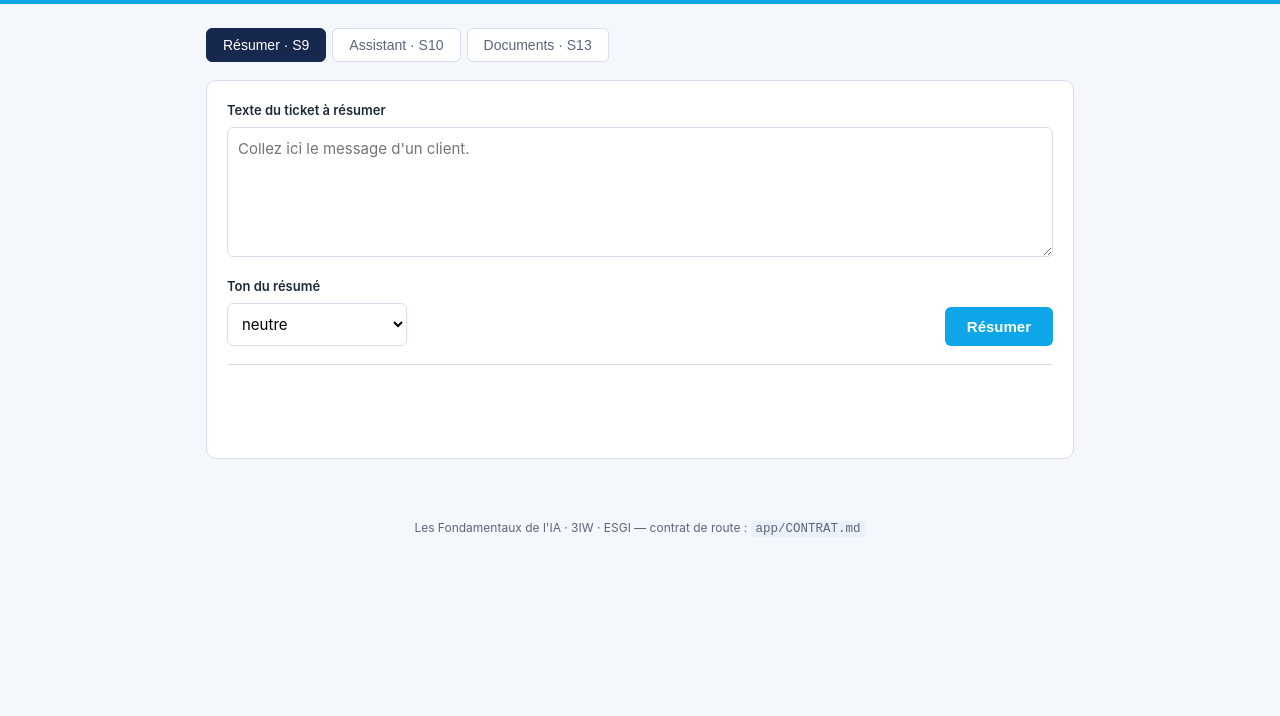
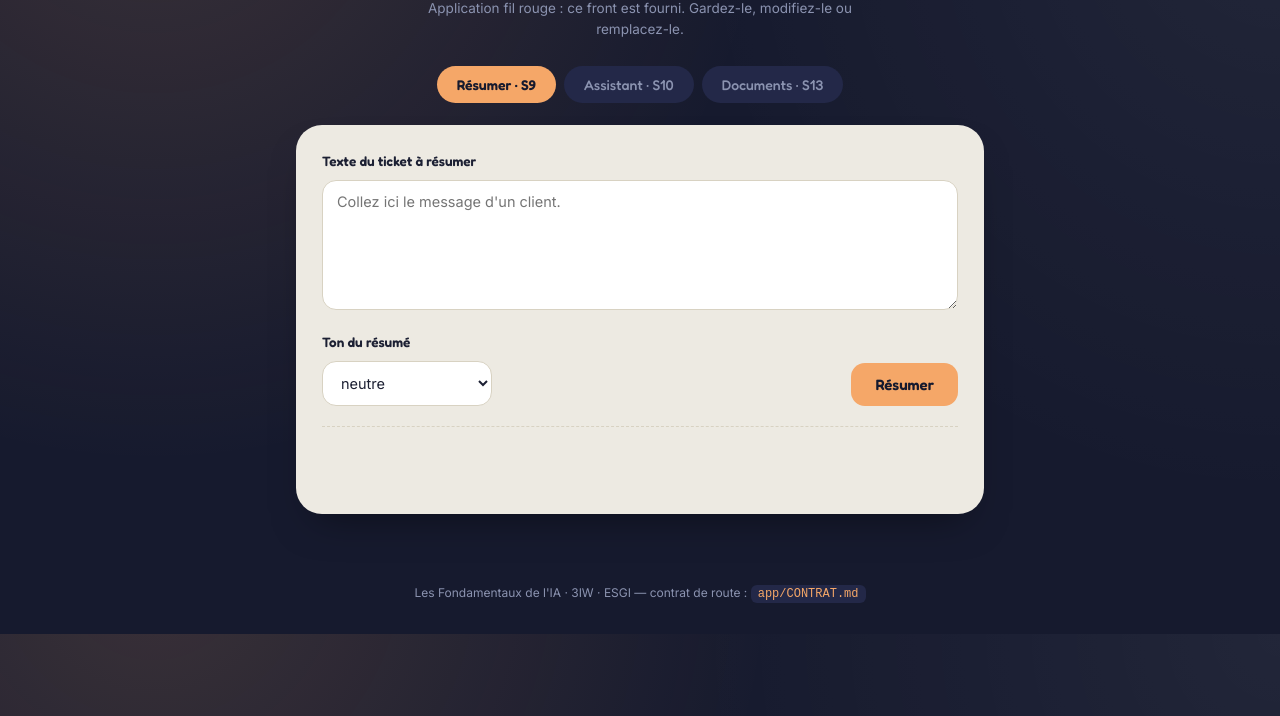
Before and after one commit to Nacruw/cours-ia-3iw-tp, a plain HTML site: page app/front/index.html in a window 1280 px wide. Shown: the part 84-800 px from the top of the page. Drawn offline with Linux system fonts and the light colour scheme.

Commit message:
UI update

```diff
--- a/app/front/index.html
+++ b/app/front/index.html
@@ -4,79 +4,224 @@
 <meta charset="utf-8">
 <meta name="viewport" content="width=device-width, initial-scale=1">
 <title>Assistant support : application fil rouge</title>
+<link rel="preconnect" href="https://fonts.googleapis.com">
+<link rel="preconnect" href="https://fonts.gstatic.com" crossorigin>
+<link href="https://fonts.googleapis.com/css2?family=Fredoka:wght@500;600;700&family=Inter:wght@400;500;600&display=swap" rel="stylesheet">
 <style>
   :root {
-    --navy: #16284D; --accent: #0EA5E9; --ink: #1F2A37; --gray: #5B6679;
-    --border: #D7DEEA; --soft: #F4F7FC; --card: #EAF1FB; --rouge: #C0504D;
-    --vert: #3FA45B;
+    --marine: #161A2E;
+    --marine-clair: #232848;
+    --carte: #EDEAE2;
+    --carte-ombre: #E1DCCF;
+    --peche: #F5A768;
+    --peche-sombre: #E0894A;
+    --texte: #1C2033;
+    --texte-doux: #8B93B0;
+    --bord: #D8D2C2;
+    --erreur: #E85D5D;
+    --erreur-fond: #3A2430;
+    --vert: #7DC98F;
   }
   * { box-sizing: border-box; }
+
   body {
-    margin: 0; font: 15px/1.5 -apple-system, "Segoe UI", Roboto, sans-serif;
-    color: var(--ink); background: var(--soft);
+    margin: 0;
+    font: 15px/1.55 "Inter", sans-serif;
+    color: var(--texte);
+    background: var(--marine);
+    background-image:
+      radial-gradient(circle at 12% -10%, rgba(245,167,104,.16), transparent 45%),
+      radial-gradient(circle at 100% 0%, rgba(255,255,255,.05), transparent 40%);
   }
+
+  h1, h2, h3, label, nav button, button.envoyer {
+    font-family: "Fredoka", "Inter", sans-serif;
+  }
+
   header {
-    background: var(--navy); color: #fff; padding: 18px 24px;
-    border-bottom: 4px solid var(--accent);
+    padding: 34px 24px 18px;
+    text-align: center;
   }
-  header h1 { margin: 0; font: 600 19px/1.3 Georgia, serif; }
-  header p { margin: 4px 0 0; font-size: 13px; color: #9FC5E8; }
-  main { max-width: 900px; margin: 0 auto; padding: 24px 16px 60px; }
-  nav { display: flex; gap: 6px; margin-bottom: 18px; flex-wrap: wrap; }
+  header h1 {
+    margin: 0;
+    font-size: 26px;
+    font-weight: 600;
+    color: #fff;
+    letter-spacing: .01em;
+  }
+  header p {
+    margin: 8px auto 0;
+    max-width: 480px;
+    font-size: 13.5px;
+    color: var(--texte-doux);
+  }
+
+  main {
+    max-width: 720px;
+    margin: 0 auto;
+    padding: 8px 16px 60px;
+  }
+
+  nav {
+    display: flex;
+    gap: 8px;
+    justify-content: center;
+    margin-bottom: 22px;
+  }
   nav button {
-    border: 1px solid var(--border); background: #fff; color: var(--gray);
-    padding: 8px 16px; border-radius: 6px; cursor: pointer; font-size: 14px;
+    border: none;
+    background: var(--marine-clair);
+    color: var(--texte-doux);
+    padding: 10px 20px;
+    border-radius: 999px;
+    cursor: pointer;
+    font-size: 14px;
+    font-weight: 500;
+    transition: background .15s ease, color .15s ease;
   }
   nav button[aria-selected="true"] {
-    background: var(--navy); color: #fff; border-color: var(--navy);
+    background: var(--peche);
+    color: var(--marine);
+    font-weight: 600;
   }
+  nav button:not([aria-selected="true"]):hover {
+    background: #2C3258;
+  }
+
   section[hidden] { display: none; }
+
   .panneau {
-    background: #fff; border: 1px solid var(--border); border-radius: 10px;
-    padding: 20px;
+    background: var(--carte);
+    border-radius: 26px;
+    padding: 26px 26px 22px;
+    box-shadow: 0 20px 40px -20px rgba(0,0,0,.5);
   }
-  label { display: block; font-weight: 600; font-size: 13px; margin-bottom: 6px; }
+
+  label {
+    display: block;
+    font-weight: 600;
+    font-size: 13.5px;
+    color: var(--texte);
+    margin-bottom: 8px;
+  }
+
   textarea, input[type=text], select {
-    width: 100%; padding: 10px; border: 1px solid var(--border);
-    border-radius: 6px; font: inherit; background: #fff;
+    width: 100%;
+    padding: 12px 14px;
+    border: 1.5px solid var(--bord);
+    border-radius: 14px;
+    font: 14.5px "Inter", sans-serif;
+    background: #fff;
+    color: var(--texte);
   }
   textarea { min-height: 130px; resize: vertical; }
-  .ligne { display: flex; gap: 12px; align-items: flex-end; margin-top: 14px; }
-  .ligne > div { flex: 0 0 180px; }
+  textarea:focus, input[type=text]:focus, select:focus {
+    outline: none;
+    border-color: var(--peche);
+    box-shadow: 0 0 0 3px rgba(245,167,104,.25);
+  }
+
+  .ligne {
+    display: flex;
+    gap: 12px;
+    align-items: flex-end;
+    margin-top: 16px;
+  }
+  .ligne > div { flex: 0 0 170px; }
+
   button.envoyer {
-    background: var(--accent); color: #fff; border: 0; padding: 11px 22px;
-    border-radius: 6px; font-size: 15px; font-weight: 600; cursor: pointer;
+    background: var(--peche);
+    color: var(--marine);
+    border: 0;
+    padding: 12px 24px;
+    border-radius: 14px;
+    font-size: 15px;
+    font-weight: 600;
+    cursor: pointer;
     margin-left: auto;
+    transition: background .15s ease, transform .1s ease;
   }
-  button.envoyer:disabled { background: var(--gray); cursor: not-allowed; }
+  button.envoyer:hover:not(:disabled) { background: var(--peche-sombre); }
+  button.envoyer:active:not(:disabled) { transform: scale(.97); }
+  button.envoyer:disabled {
+    background: var(--carte-ombre);
+    color: var(--texte-doux);
+    cursor: not-allowed;
+  }
+
   .sortie {
-    margin-top: 18px; border-top: 1px solid var(--border); padding-top: 16px;
-    min-height: 60px; white-space: pre-wrap;
+    margin-top: 20px;
+    border-top: 1.5px dashed var(--bord);
+    padding-top: 18px;
+    min-height: 50px;
+    white-space: pre-wrap;
+    font-size: 15px;
   }
-  .attente { color: var(--gray); font-style: italic; }
+  .attente { color: var(--texte-doux); font-style: italic; }
   .curseur::after {
-    content: "▌"; color: var(--accent); animation: clignote 1s steps(2) infinite;
+    content: "▌";
+    color: var(--peche-sombre);
+    animation: clignote 1s steps(2) infinite;
   }
   @keyframes clignote { 50% { opacity: 0; } }
+
   .erreur {
-    background: #FDECEA; border: 1px solid var(--rouge); color: #7A2E2C;
-    padding: 12px 14px; border-radius: 6px; font-size: 14px;
+    background: var(--erreur-fond);
+    border: 1.5px solid var(--erreur);
+    color: #FFD9D9;
+    padding: 13px 16px;
+    border-radius: 14px;
+    font-size: 14px;
   }
+
   .usage {
-    margin-top: 14px; font-size: 12.5px; color: var(--gray);
-    display: flex; gap: 18px; flex-wrap: wrap;
+    margin-top: 16px;
+    font-size: 12.5px;
+    color: var(--texte-doux);
+    display: flex;
+    gap: 8px;
+    flex-wrap: wrap;
   }
-  .usage b { color: var(--navy); }
-  .sources { margin-top: 14px; }
-  .sources h3 { font-size: 12px; text-transform: uppercase; color: var(--accent);
-                letter-spacing: .04em; margin: 0 0 8px; }
+  .usage span {
+    background: #fff;
+    border: 1px solid var(--bord);
+    border-radius: 999px;
+    padding: 5px 12px;
+  }
+  .usage b { color: var(--peche-sombre); font-weight: 600; }
+
+  .sources { margin-top: 16px; }
+  .sources h3 {
+    font-size: 12px;
+    color: var(--texte-doux);
+    font-weight: 500;
+    margin: 0 0 10px;
+  }
   .source {
-    display: inline-block; background: var(--card); border: 1px solid var(--border);
-    border-radius: 20px; padding: 4px 12px; font-size: 12.5px; margin: 0 6px 6px 0;
+    display: inline-block;
+    background: #fff;
+    border: 1.5px solid var(--bord);
+    border-radius: 999px;
+    padding: 6px 14px;
+    font-size: 12.5px;
+    margin: 0 6px 6px 0;
+    color: var(--texte);
   }
-  .source span { color: var(--gray); }
-  footer { text-align: center; font-size: 12px; color: var(--gray); padding: 0 16px 30px; }
-  code { background: var(--card); padding: 1px 5px; border-radius: 3px; font-size: 12.5px; }
+  .source span { color: var(--peche-sombre); font-weight: 600; }
+
+  footer {
+    text-align: center;
+    font-size: 12px;
+    color: var(--texte-doux);
+    padding: 10px 16px 30px;
+  }
+  code {
+    background: var(--marine-clair);
+    color: var(--peche);
+    padding: 2px 7px;
+    border-radius: 6px;
+    font-size: 12px;
+  }
 </style>
 </head>
 <body>
@@ -87,9 +232,9 @@
 
 <main>
   <nav role="tablist">
-    <button role="tab" data-onglet="resumer" aria-selected="true">Résumer &middot; S9</button>
-    <button role="tab" data-onglet="assistant" aria-selected="false">Assistant &middot; S10</button>
-    <button role="tab" data-onglet="documents" aria-selected="false">Documents &middot; S13</button>
+    <button role="tab" data-onglet="resumer" aria-selected="true">Résumer · S9</button>
+    <button role="tab" data-onglet="assistant" aria-selected="false">Assistant · S10</button>
+    <button role="tab" data-onglet="documents" aria-selected="false">Documents · S13</button>
   </nav>
 
   <section id="panneau-resumer" class="panneau">
@@ -134,8 +279,8 @@
 </main>
 
 <footer>
-  Les Fondamentaux de l'IA &middot; 3IW &middot; ESGI
-  &mdash; contrat de route : <code>app/CONTRAT.md</code>
+  Les Fondamentaux de l'IA · 3IW · ESGI
+  — contrat de route : <code>app/CONTRAT.md</code>
 </footer>
 
 <script>
@@ -231,10 +376,10 @@ async function envoyer(bouton) {
         if (evenement.done) {
           const u = evenement.usage || {};
           usage.innerHTML = [
-            `entrée <b>${u.entree ?? '?'}</b> tokens`,
-            `sortie <b>${u.sortie ?? '?'}</b> tokens`,
-            `serveur <b>${u.ms ?? '?'}</b> ms`,
-            `premier fragment <b>${premierFragment ? Math.round(premierFragment) : '?'}</b> ms`,
+            `<span>entrée <b>${u.entree ?? '?'}</b> tokens</span>`,
+            `<span>sortie <b>${u.sortie ?? '?'}</b> tokens</span>`,
+            `<span>serveur <b>${u.ms ?? '?'}</b> ms</span>`,
+            `<span>premier fragment <b>${premierFragment ? Math.round(premierFragment) : '?'}</b> ms</span>`,
           ].join('');
         }
       }
```
